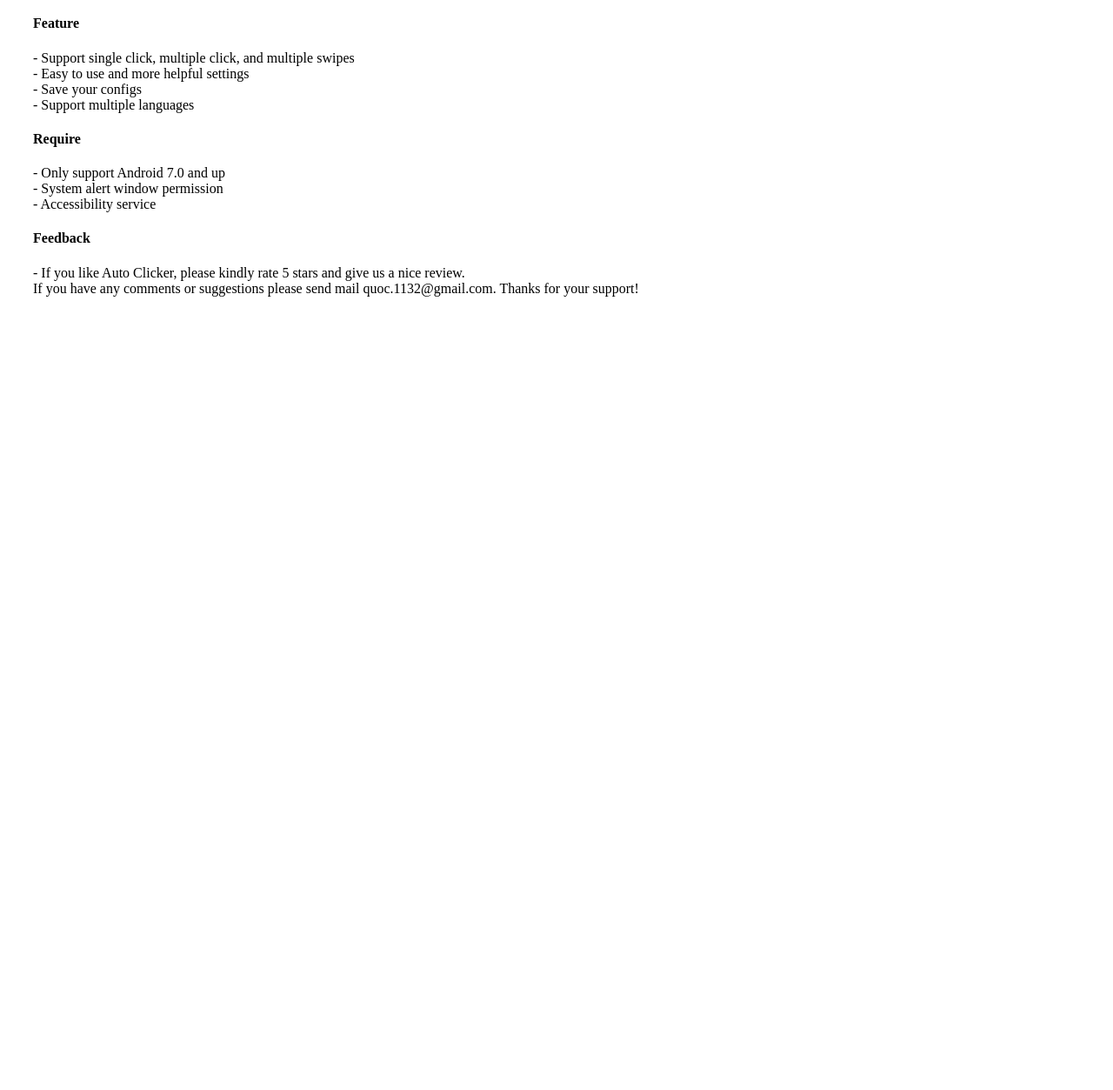
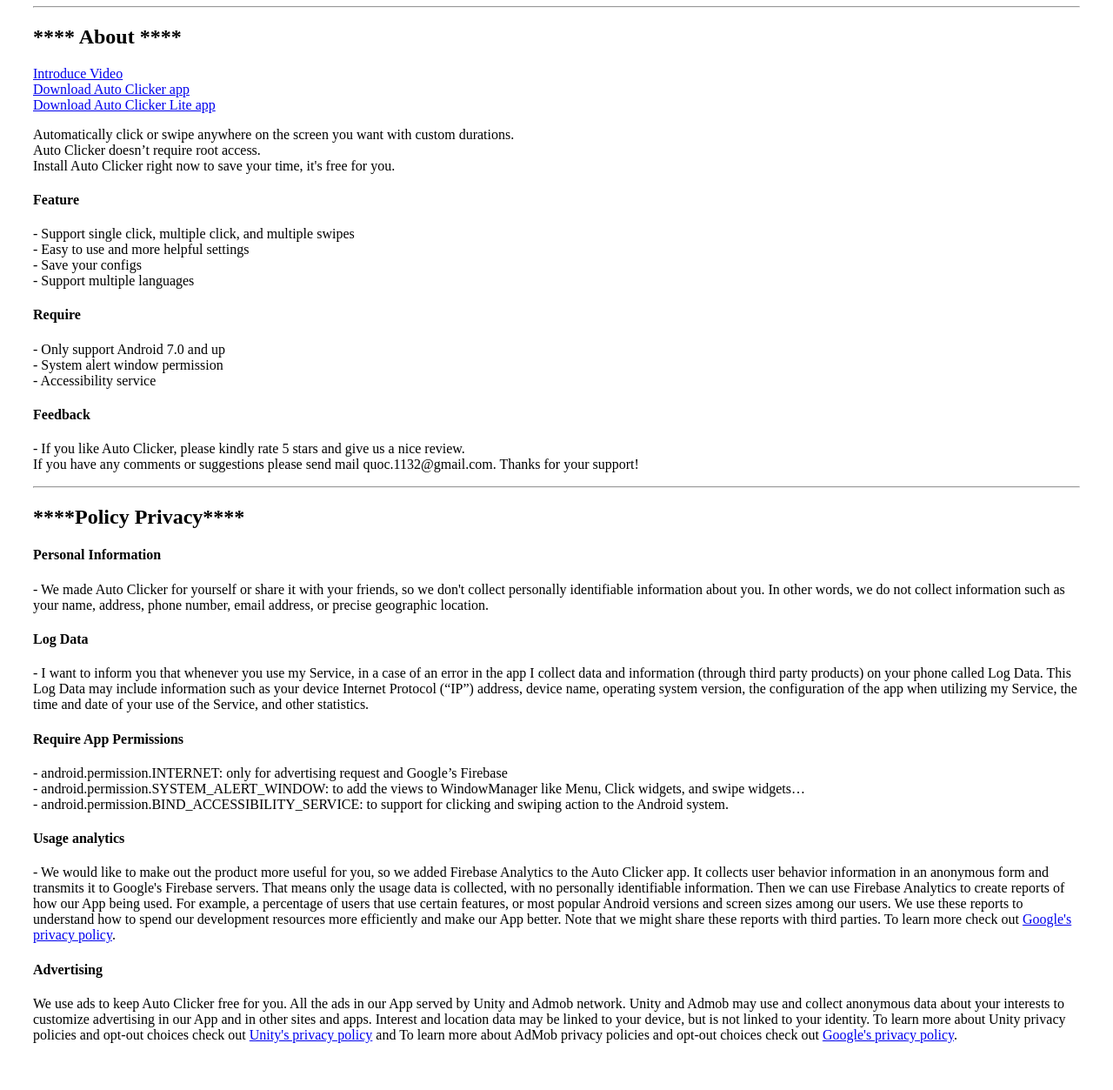
Before and after one commit to quoc1132/quoc1132.github.io, a plain HTML site: page index.html in a window 1280 px wide. Shown: the part 111-1364 px from the top of the page at 87% size. Before the commit the page ends 800 px from the top, so only its background shows below. Drawn offline with Linux system fonts and the light colour scheme.

Commit message:
Update index.html
Change a lot

```diff
--- a/index.html
+++ b/index.html
@@ -7,6 +7,13 @@
 </head>
 
 <body style="padding: 30px">
+    <h1><b>Auto Clicker Android</b></h1>
+    <hr>
+    <h2>**** About ****</h2>
+
+    <a href="https://youtu.be/04iXElpVgB4">Introduce Video</a><br>
+    <a href="https://play.google.com/store/apps/details?id=uit.quocnguyen.autoclicker">Download Auto Clicker app</a><br>
+    <a href="https://play.google.com/store/apps/details?id=uit.quocnguyen.autoclickerlite">Download Auto Clicker Lite app</a><br>
 
     <p>
         Automatically click or swipe anywhere on the screen you want with custom durations.<br>
@@ -31,8 +38,38 @@
     <h4>Feedback</h4>
     <p>
         - If you like Auto Clicker, please kindly rate 5 stars and give us a nice review.<br>
-        If you have any comments or suggestions please send mail quoc.1132@gmail.com. Thanks for your support!
+        If you have any comments or suggestions please send mail quoc.1132@gmail.com. Thanks for your support! <br>
+
+    </p>
+    <p></p>
+    <hr>
+    <h2>****Policy Privacy****</h2>
+
+    <h4>Personal Information</h4>
+    <p>
+        - We made Auto Clicker for yourself or share it with your friends, so we don't collect personally identifiable information about you. In other words, we do not collect information such as your name, address, phone number, email address, or precise geographic location.
+    </p>
+    <h4>Log Data</h4>
+    <p>
+        - I want to inform you that whenever you use my Service, in a case of an error in the app I collect data and information (through third party products) on your phone called Log Data. This Log Data may include information such as your device Internet Protocol (“IP”) address, device name, operating system version, the configuration of the app when utilizing my Service, the time and date of your use of the Service, and other statistics.
+    </p>
+    <h4>Require App Permissions</h4>
+    <p>
+        - android.permission.INTERNET: only for advertising request and Google’s Firebase<br>
+
+        - android.permission.SYSTEM_ALERT_WINDOW: to add the views to WindowManager like Menu, Click widgets, and swipe widgets…<br>
+
+        - android.permission.BIND_ACCESSIBILITY_SERVICE: to support for clicking and swiping action to the Android system.
+    </p>
+    <h4>Usage analytics</h4>
+    <p>
+        - We would like to make out the product more useful for you, so we added Firebase Analytics to the Auto Clicker app. It collects user behavior information in an anonymous form and transmits it to Google's Firebase servers. That means only the usage data is collected, with no personally identifiable information. Then we can use Firebase Analytics to create reports of how our App being used. For example, a percentage of users that use certain features, or most popular Android versions and screen sizes among our users. We use these reports to understand how to spend our development resources more efficiently and make our App better. Note that we might share these reports with third parties. To learn more check out <a href="https://www.google.com/policies/privacy">Google's privacy policy</a>.
+    </p>
+    <h4>Advertising</h4>
+    <p>
+        We use ads to keep Auto Clicker free for you. All the ads in our App served by Unity and Admob network. Unity and Admob may use and collect anonymous data about your interests to customize advertising in our App and in other sites and apps. Interest and location data may be linked to your device, but is not linked to your identity. To learn more about Unity privacy policies and opt-out choices check out <a href="https://unity3d.com/legal/privacy-policy">Unity's privacy policy</a> and To learn more about AdMob privacy policies and opt-out choices check out <a href="https://policies.google.com/privacy">Google's privacy policy</a>.
     </p>
 
+</body>
 
-</body></html>
+</html>
```
